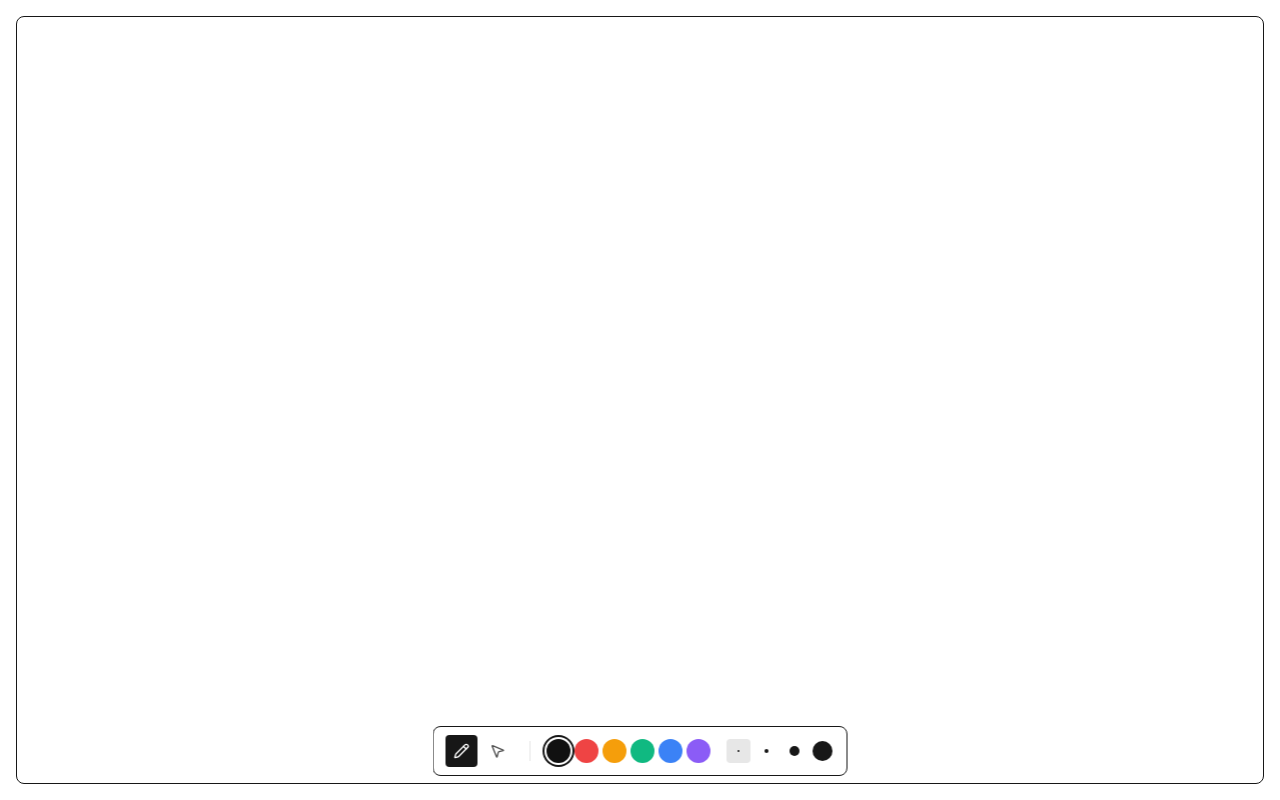
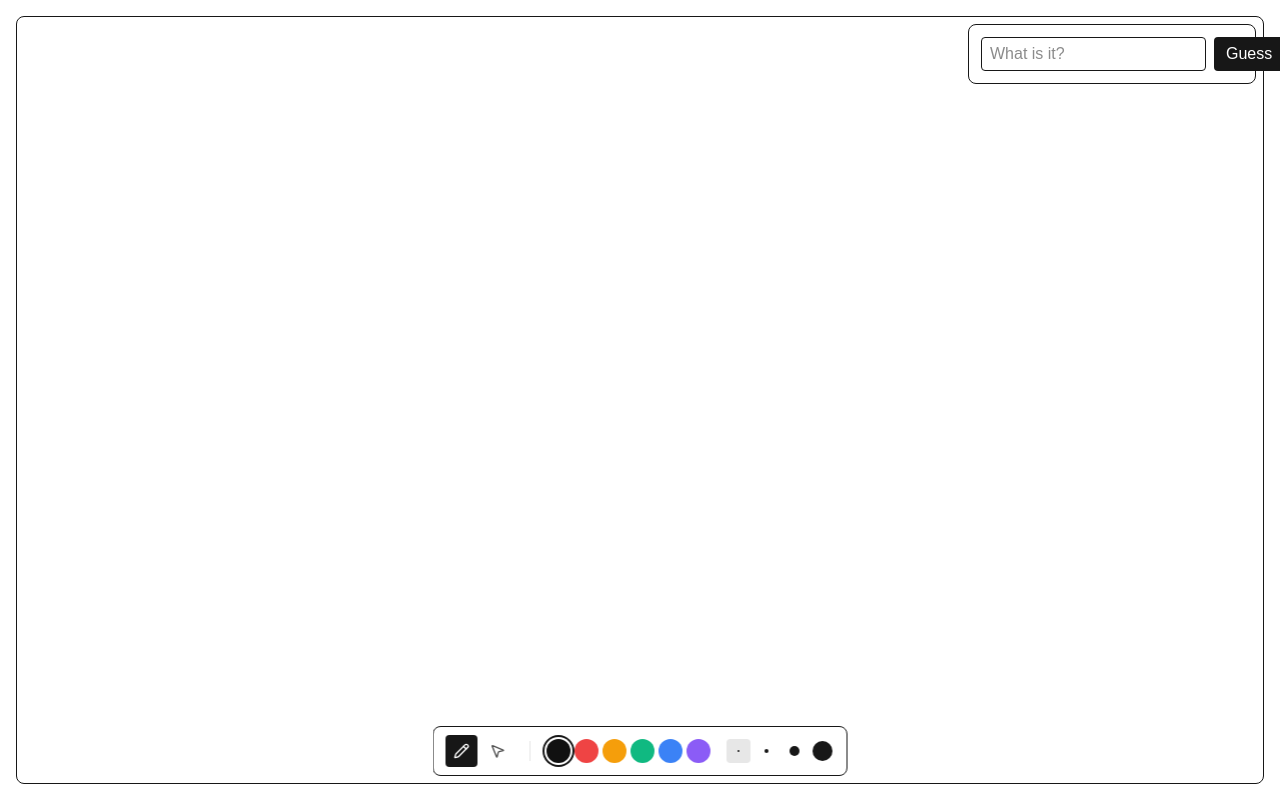
Before and after one commit to aleksey-shmatov/linemix, a Next.js app in the folder apps/web/: page /game/1 in a window 1280 px wide. Built offline with nearby package versions, Linux system fonts and the light colour scheme.

Commit message:
feature/guess-form - added guess form handling (#4)
* feature/guess-form - added guess form handling

* format

```diff
--- a/apps/web/package.json
+++ b/apps/web/package.json
@@ -17,6 +17,7 @@
     "react": "19.2.8",
     "react-dom": "19.2.8",
     "server-only": "^0.0.1",
+    "zod": "^4.6.5",
     "zustand": "^5.0.15"
   },
   "devDependencies": {
--- /dev/null
+++ b/apps/web/src/app/api/games/[id]/route.ts
@@ -0,0 +1,22 @@
+import { z } from 'zod';
+import { judge } from '@/server/judge';
+import { isGameId } from '@linemix/model';
+
+const Body = z.object({ guess: z.string().trim().min(1).max(40) });
+const THRESHOLD = 0.7;
+
+export async function POST(req: Request, { params }: { params: Promise<{ id: string }> }) {
+  const { id } = await params;
+  console.warn(params, id);
+  if (!isGameId(id)) return Response.json({ error: 'unknown game' }, { status: 404 });
+
+  const body = Body.safeParse(await req.json().catch(() => null));
+  if (!body.success) return Response.json({ error: 'invalid guess' }, { status: 400 });
+
+  try {
+    const verdict = await judge(body.data.guess);
+    return Response.json({ ...verdict, accepted: verdict.match >= THRESHOLD });
+  } catch {
+    return Response.json({ error: 'judge unavailable' }, { status: 502 });
+  }
+}
--- a/apps/web/src/components/CanvasApp.tsx
+++ b/apps/web/src/components/CanvasApp.tsx
@@ -1,4 +1,5 @@
 'use client';
+import { GuessForm } from './GuessForm';
 import { useState } from 'react';
 import { createStore, empty, newAuthorId } from '@linemix/model';
 import { Canvas } from './canvas/Canvas';
@@ -14,6 +15,9 @@ export function CanvasApp() {
       <div className="absolute bottom-6 left-1/2 -translate-x-1/2">
         <Toolbar store={store} me={me} />
       </div>
+      <div className="absolute right-6 top-6 w-72">
+        <GuessForm store={store} me={me} />
+      </div>
     </div>
   );
 }
--- /dev/null
+++ b/apps/web/src/components/GuessForm.tsx
@@ -0,0 +1,55 @@
+import { postGuess } from '@/lib/api';
+import { useActionState } from 'react';
+import type { AuthorId, Store } from '@linemix/model';
+
+type GuessState =
+  { status: 'idle' } | { status: 'done'; result: boolean } | { status: 'error'; message: string };
+
+export const GuessForm = ({ store, me }: { store: Store; me: AuthorId }) => {
+  const [state, submit, pending] = useActionState(
+    async (_prev: GuessState, fd: FormData): Promise<GuessState> => {
+      const guess = String(fd.get('guess') ?? '').trim();
+      try {
+        console.warn('Submitting guess:', guess);
+        const result = await postGuess('game_lol', guess);
+        return { status: 'done', result: result.accepted };
+      } catch (e) {
+        return {
+          status: 'error',
+          message:
+            e instanceof Error && e.message === 'judge'
+              ? 'The judge is unavailable — try again'
+              : 'Something went wrong',
+        };
+      }
+    },
+    { status: 'idle' },
+  );
+  return (
+    <div className="space-y-3 rounded-lg border bg-white/90 p-3 backdrop-blur">
+      <form action={submit} className="flex gap-2">
+        <input
+          name="guess"
+          placeholder="What is it?"
+          maxLength={40}
+          className="flex-1 rounded border px-2 py-1"
+        />
+        <button
+          type="submit"
+          disabled={pending}
+          className="rounded bg-neutral-900 px-3 py-1 text-white disabled:opacity-50"
+        >
+          {pending ? 'Judging…' : 'Guess'}
+        </button>
+      </form>
+
+      {state.status === 'error' && <p className="text-sm text-red-600">{state.message}</p>}
+
+      {state.status === 'done' && (
+        <div className={`rounded p-2 text-sm ${state.result ? 'bg-green-50' : 'bg-neutral-50'}`}>
+          <p className="font-medium">{state.result ? '✓ Claimed' : 'Not quite'}</p>
+        </div>
+      )}
+    </div>
+  );
+};
--- a/apps/web/src/components/games/GamesList.tsx
+++ b/apps/web/src/components/games/GamesList.tsx
@@ -8,7 +8,7 @@ export function GamesList() {
   const create = useCreateGame();
   const [name, setName] = useState('');
 
-  function onSubmit(e: React.FormEvent) {
+  function onSubmit(e: React.SubmitEvent) {
     e.preventDefault();
     const trimmed = name.trim();
     if (!trimmed) return;
--- /dev/null
+++ b/apps/web/src/lib/api.ts
@@ -0,0 +1,13 @@
+import type { GameId, Verdict } from '@linemix/model';
+
+export type GuessResult = Verdict & { accepted: boolean; latencyMs: number };
+
+export async function postGuess(gameId: GameId, guess: string): Promise<GuessResult> {
+  const res = await fetch(`/api/games/${gameId}/guess`, {
+    method: 'POST',
+    headers: { 'Content-Type': 'application/json' },
+    body: JSON.stringify({ guess }),
+  });
+  if (!res.ok) throw new Error(res.status === 502 ? 'judge' : 'request');
+  return res.json();
+}
--- a/apps/web/src/providers.tsx
+++ b/apps/web/src/providers.tsx
@@ -1,4 +1,3 @@
-// src/app/providers.tsx
 'use client';
 import { QueryClient, QueryClientProvider } from '@tanstack/react-query';
 import { ReactQueryDevtools } from '@tanstack/react-query-devtools';
--- /dev/null
+++ b/apps/web/src/server/judge.ts
@@ -0,0 +1,12 @@
+import 'server-only';
+import type { Verdict } from '@linemix/model';
+
+export async function judge(guess: string): Promise<Verdict & { latencyMs: number }> {
+  const latencyMs = 1500 + Math.random() * 2000;
+  await new Promise((r) => setTimeout(r, latencyMs)); // realistic wait — you need it to see pending states
+  if (guess.toLowerCase() === 'fail') throw new Error('judge failed'); // test the error path on demand
+  return {
+    match: guess.length % 2 ? 0.8 : 0.3,
+    latencyMs,
+  };
+}
--- a/packages/model/src/model.ts
+++ b/packages/model/src/model.ts
@@ -14,7 +14,7 @@ export type Stroke = {
 
 export type StrokePatch = { color?: string; width?: number };
 
-type Verdict = {
+export type Verdict = {
   readonly match: number; // 0 - 1
 };
 
@@ -41,4 +41,5 @@ export type DocEvent =
 export type GameId = `game_${string}`;
 export type Game = { readonly id: GameId; readonly name: string; readonly createdAt: number };
 export const gameId = (): GameId => `game_${crypto.randomUUID()}`;
+export const isGameId = (id: string): id is GameId => id.startsWith('game_');
 export const CreateGameSchema = z.object({ name: z.string().trim().min(1).max(60) });
```
Also changed, not shown: 2 other files (tests, documents, lock files or other folders).
